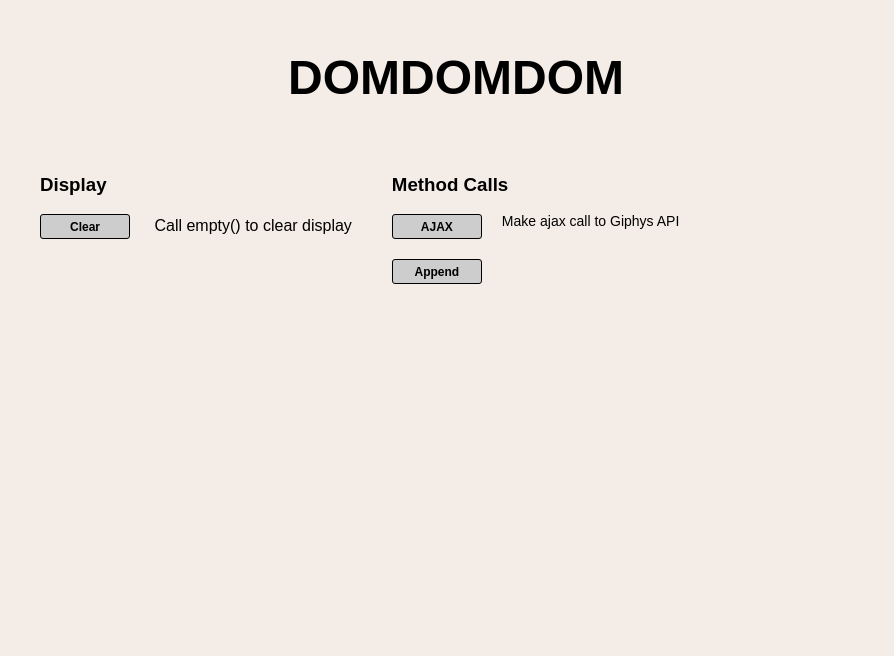
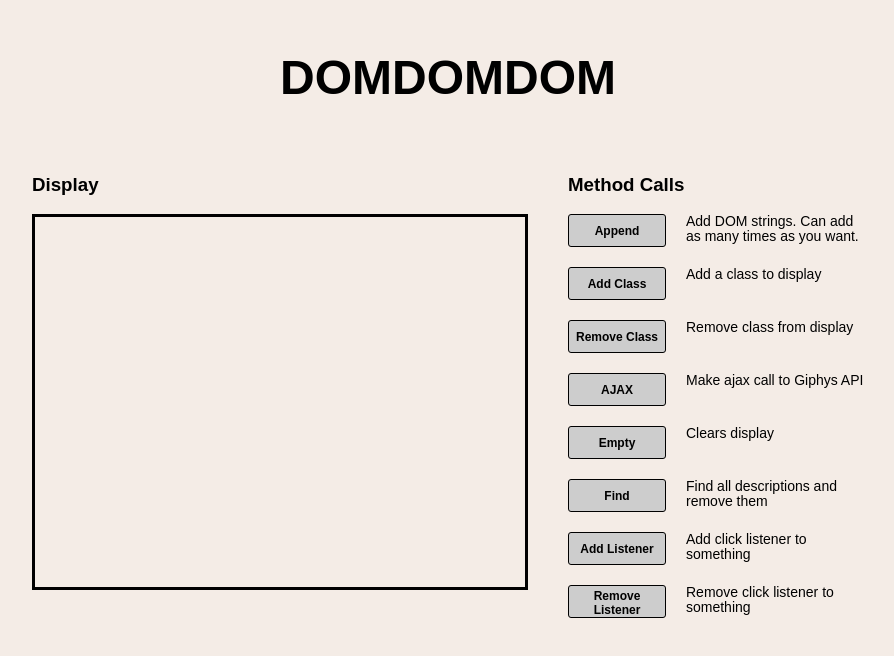
Before and after one commit to skim6281/DOMDOMDOM, a website with bundled scripts: page index.html in a window 1280 px wide. Both pictures are taken after a click on the button "AJAX". Shown: the whole page, without its empty margins (192-1086 px from the left). Built offline with nearby package versions, Linux system fonts and the light colour scheme; no server answers.

Commit message:
Add more methods to demo

```diff
--- a/index.html
+++ b/index.html
@@ -5,7 +5,7 @@
     <script src="https://ajax.googleapis.com/ajax/libs/jquery/3.1.1/jquery.min.js"></script>
     <script src="lib/domdomdom.js" charset="utf-8"></script>
     <script src="lib/demo.js" charset="utf-8"></script>
-    <link rel="stylesheet" href="lib/assets/css/domdomdom.css" type="text/css" media="screen"/>
+    <link rel="stylesheet" href="lib/assets/css/main.css" type="text/css" media="screen"/>
     <title></title>
   </head>
   <body>
@@ -16,24 +16,47 @@
       <side>
         <content>
           <h3>Display</h3>
-          <div class="container">
+          <div id="container">
             <div id="display">
 
             </div>
           </div>
-          <button id="empty">Clear</button>
-          <span>Call empty() to clear display</span>
+          <span id="message"></span>
         <content>
       </side>
       <div class="buttons">
         <h3>Method Calls</h3>
         <section>
+          <button id="append">Append</button>
+          <span>Add DOM strings. Can add as many times as you want.</span>
+        </section>
+        <section>
+          <button id="addClass">Add Class</button>
+          <span>Add a class to display</span>
+        </section>
+        <section>
+          <button id="removeClass">Remove Class</button>
+          <span>Remove class from display</span>
+        </section>
+        <section>
           <button id="ajax">AJAX</button>
           <span>Make ajax call to Giphys API</span>
         </section>
         <section>
-          <button id="append">Append</button>
-          <span></span>
+          <button id="empty">Empty</button>
+          <span>Clears display</span>
+        </section>
+        <section>
+          <button id="find">Find</button>
+          <span id="refresh">Find all descriptions and remove them</span>
+        </section>
+        <section>
+          <button id="on">Add Listener</button>
+          <span>Add click listener to something</span>
+        </section>
+        <section>
+          <button id="on">Remove Listener</button>
+          <span>Remove click listener to something</span>
         </section>
       </div>
     </section>
--- a/lib/demo.js
+++ b/lib/demo.js
@@ -1,6 +1,11 @@
+const empty = () => {
+  $d('#display').empty();
+}
+
 document.addEventListener('DOMContentLoaded', () => {
   //make AJAX call to Giphy
   $d('#ajax').on('click', () => {
+    empty();
     $d.ajax({
       method: 'GET',
       url: 'http://api.giphy.com/v1/gifs/XhcSIUIkgbmuY?api_key=dc6zaTOxFJmzC',
@@ -18,10 +23,27 @@ document.addEventListener('DOMContentLoaded', () => {
 
   //clear display
   $d('#empty').on('click', () => {
-    $d('#display').empty();
+    empty()
   });
 
+  //append to display
   $d('#append').on('click', () => {
     $d('#display').append('DOMDOMDOMDOMDOMDOMDOMDOMDOMDOMDOMDOMDOM');
   });
+
+  //add class to display
+  $d('#addClass').on('click', () => {
+    $d('#display').addClass('color');
+  });
+
+  //remove class
+  $d('#removeClass').on('click', () => {
+    $d('#display').removeClass('color');
+  });
+
+  //find
+  $d('#find').on('click', () => {
+    $d('span').empty();
+    $d('#refresh').append('<b>Refresh</b> page for descriptions');
+  });
 });
```
Also changed, not shown: 1 other file.
